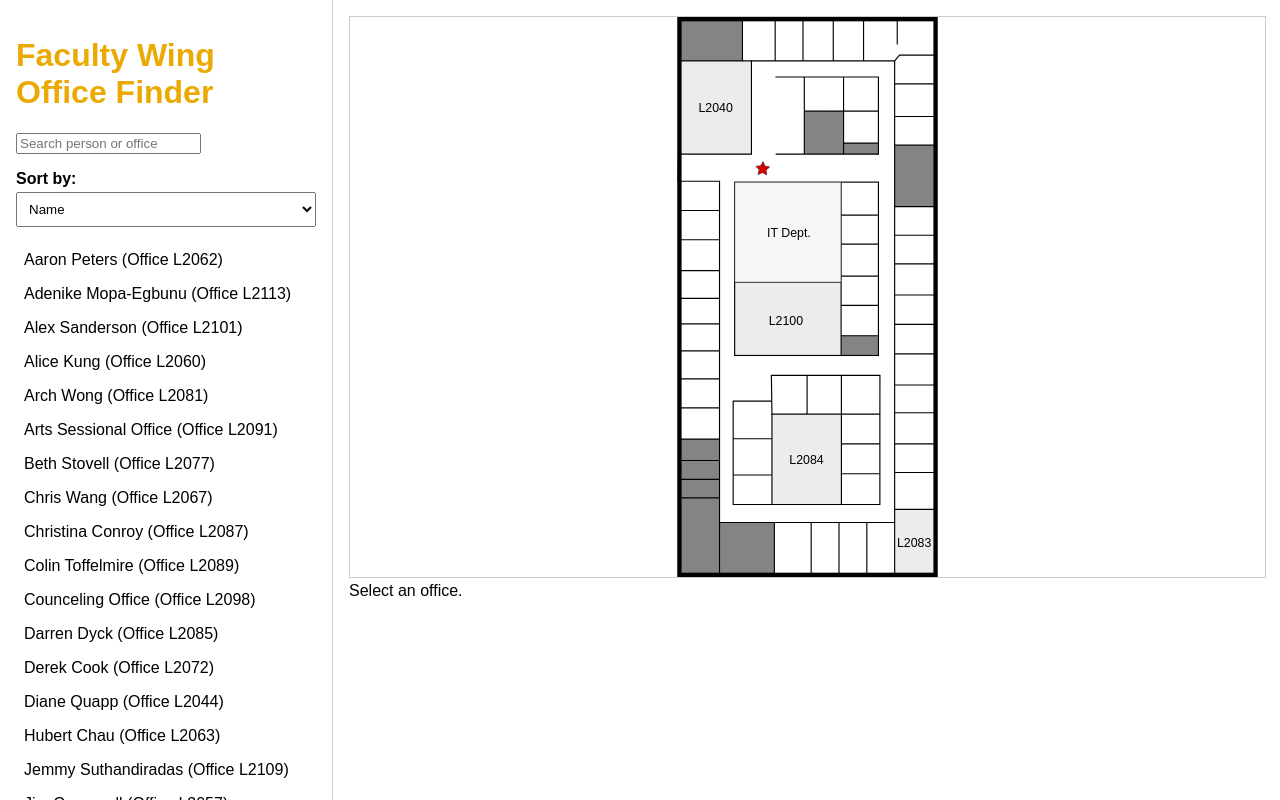
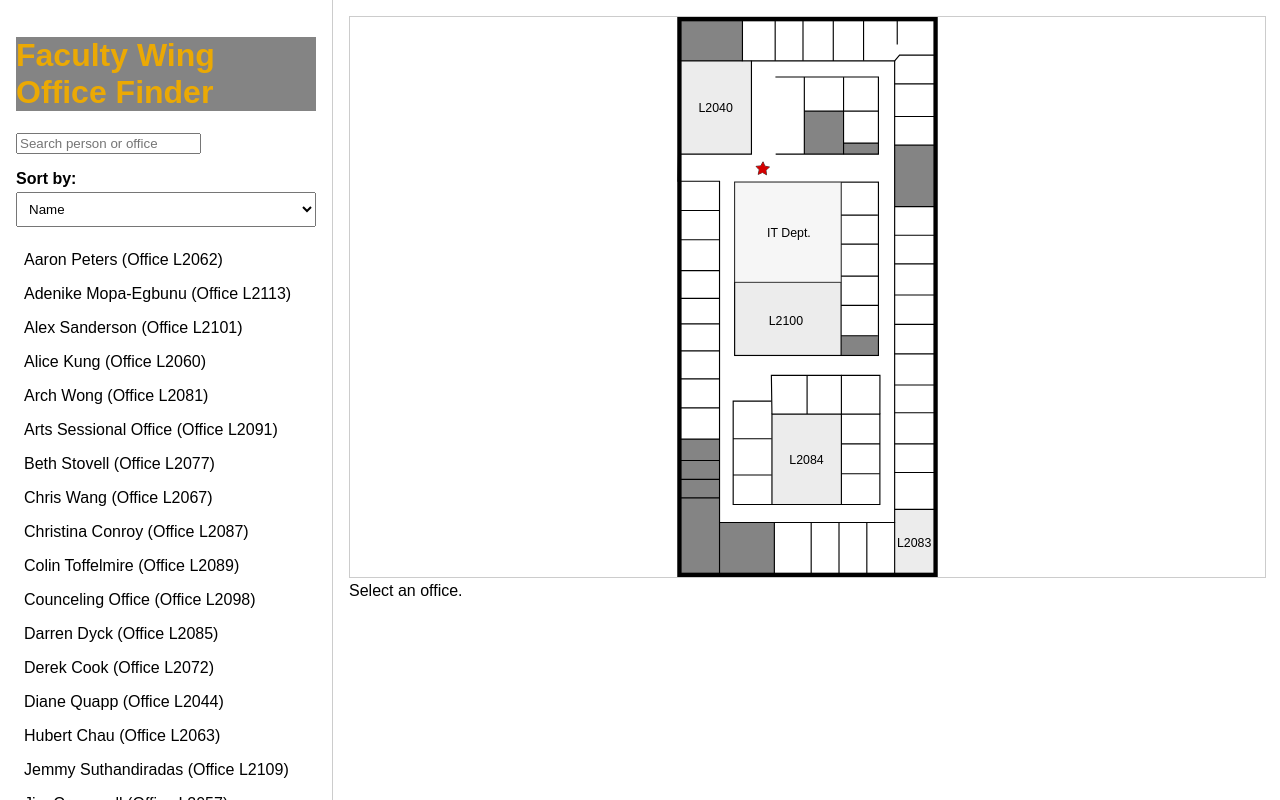
Before and after one commit to maximumrozema/office-finder, a plain HTML site: page index.html in a window 1280 px wide. Drawn offline with Linux system fonts and the light colour scheme.

Commit message:
Fix sidebar structure in index.html

```diff
--- a/index.html
+++ b/index.html
@@ -1,7 +1,7 @@
 <!DOCTYPE html>
 <html><head><meta charset="utf-8"><meta name="viewport" content="width=device-width,initial-scale=1"><title>Office Finder</title><link rel="stylesheet" href="style.css"></head><body>
 <div class="container">
-<div class="sidebar"><span class="sidebarheader"><h1>Faculty Wing<br>Office Finder</h1></span><input id="search" placeholder="Search person or office">
+<div class="sidebar"><div class="sidebarheader"><h1>Faculty Wing<br>Office Finder</h1></div><input id="search" placeholder="Search person or office">
   <div class="sort-container">
     <label for="sortBy">Sort by:</label>
     <select id="sortBy">
```
